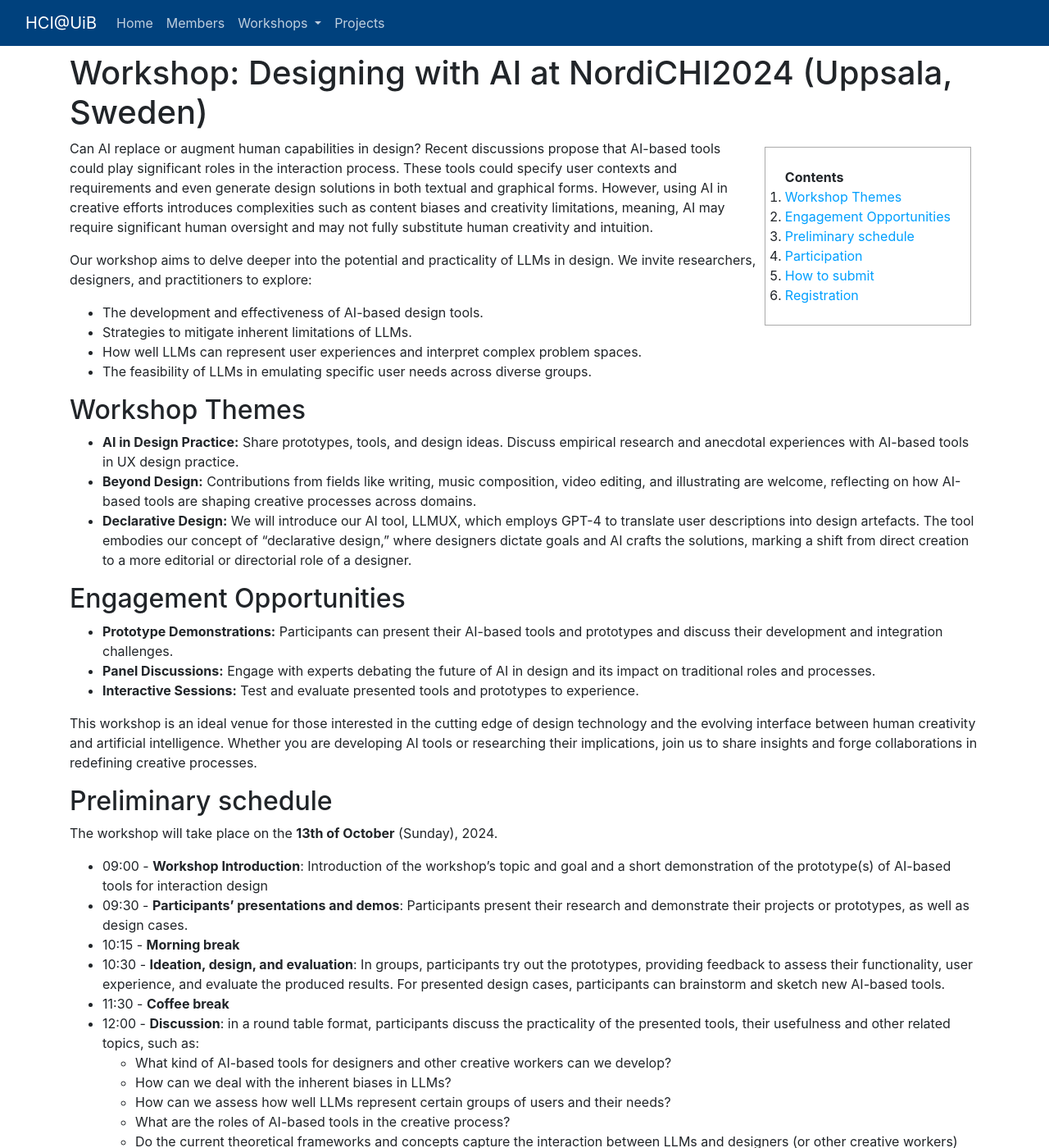
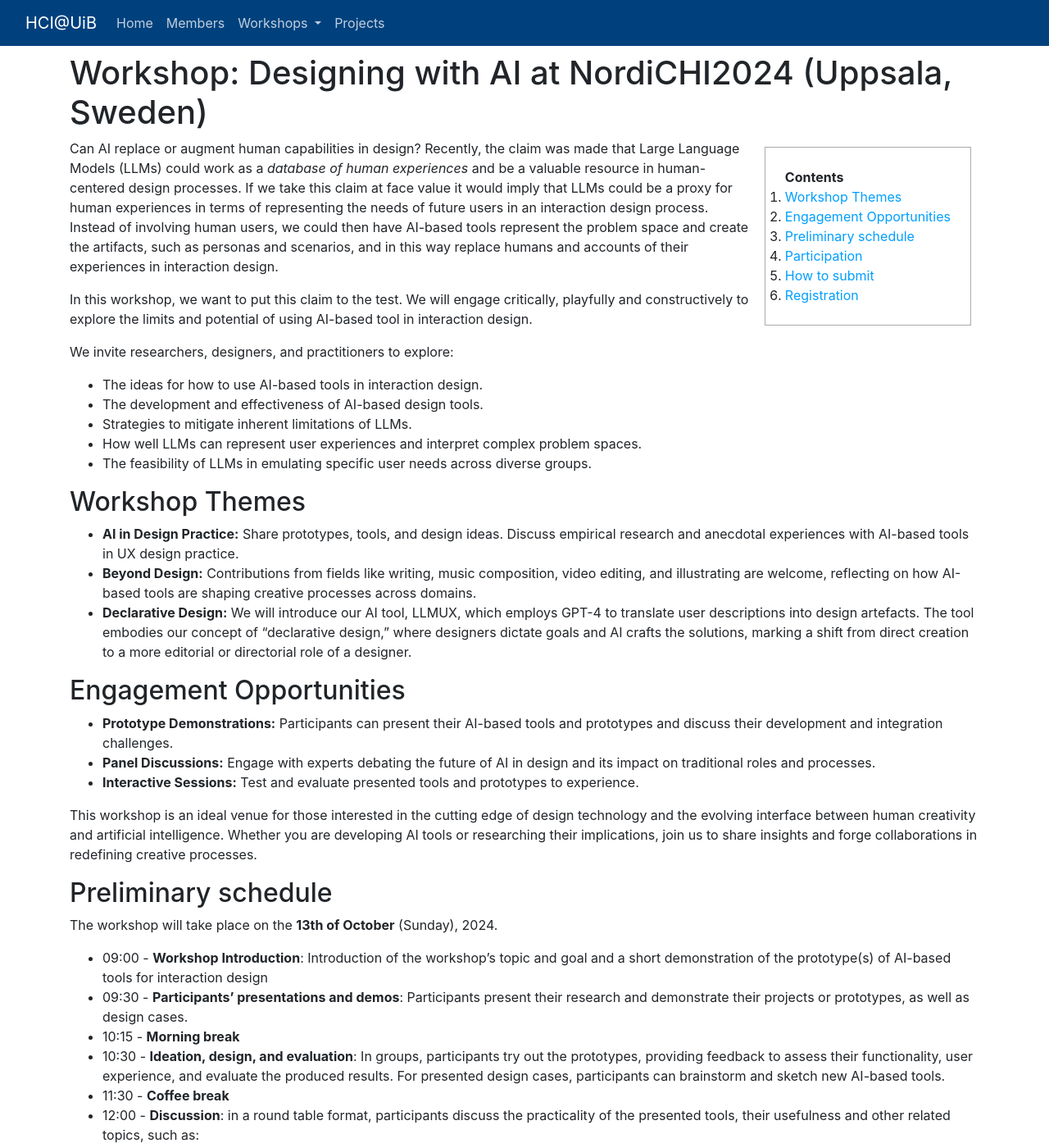
Before and after one commit to BergenHCI/bergenhci.github.io, a Jekyll site: the page built from ws/designing_with_ai.md, in a window 1280 px wide and 1400 px high. Shown: the whole window at 82% size. Built offline with Jekyll 4.4.1, drawn with Linux system fonts in a browser that asks for light colours; our own code applies the rules of GitHub Pages for plain Markdown files; some of the changed text lies outside the part shown.

Commit message:
ws website update

```diff
--- a/ws/designing_with_ai.md
+++ b/ws/designing_with_ai.md
@@ -5,10 +5,13 @@
 * TOC
 {:toc}
 
-Can AI replace or augment human capabilities in design? Recent discussions propose that AI-based tools could play significant roles in the interaction process. These tools could specify user contexts and requirements and even generate design solutions in both textual and graphical forms. However, using AI in creative efforts introduces complexities such as content biases and creativity limitations, meaning, AI may require significant human oversight and may not fully substitute human creativity and intuition.
+Can AI replace or augment human capabilities in design? Recently, the claim was made that Large Language Models (LLMs) could work as a *database of human experiences* and be a valuable resource in human-centered design processes. If we take this claim at face value it would imply that LLMs could be a proxy for human experiences in terms of representing the needs of future users in an interaction design process. Instead of involving human users, we could then have AI-based tools represent the problem space and create the artifacts, such as personas and scenarios, and in this way replace humans and accounts of their experiences in interaction design.
 
-Our workshop aims to delve deeper into the potential and practicality of LLMs in design. We invite researchers, designers, and practitioners to explore:
+In this workshop, we want to put this claim to the test. We will engage critically, playfully and constructively to explore the limits and potential of using AI-based tool in interaction design.
 
+We invite researchers, designers, and practitioners to explore:
+
+- The ideas for how to use AI-based tools in interaction design.
 - The development and effectiveness of AI-based design tools.
 - Strategies to mitigate inherent limitations of LLMs.
 - How well LLMs can represent user experiences and interpret complex problem spaces.
@@ -38,12 +41,11 @@ The workshop will take place on the **13th of October** (Sunday), 2024.
 * 10:30 - **Ideation, design, and evaluation**: In groups, participants try out the prototypes, providing feedback to assess their functionality, user experience, and evaluate the produced results. For presented design cases, participants can brainstorm and sketch new AI-based tools.
 * 11:30 - **Coffee break**
 * 12:00 - **Discussion**: in a round table format, participants discuss the practicality of the presented tools, their usefulness and other related topics, such as:
+    - How well do the AI-generated artifacts represent the user needs?
+    - How can we use the AI-based tools in a good way, and how to identify and address the shortcomings and limitations of these tools
     - What kind of AI-based tools for designers and other creative workers can we develop?
-    - How can we deal with the inherent biases in LLMs?
-    - How can we assess how well LLMs represent certain groups of users and their needs?
-    - What are the roles of AI-based tools in the creative process?
-    - Do the current theoretical frameworks and concepts capture the interaction between LLMs and designers (or other creative workers) adequately?
-    *We will also discuss further publication activity, as we aim to create a publication based on the workshop results.*
+    - How can we assess LLMs representations of certain groups of users and their needs?
+    *The discussions and the artifacts will serve as data material for a paper co-authored by the workshop participants.*
 * 12:45 - **Workshop ends**
 
 
```
